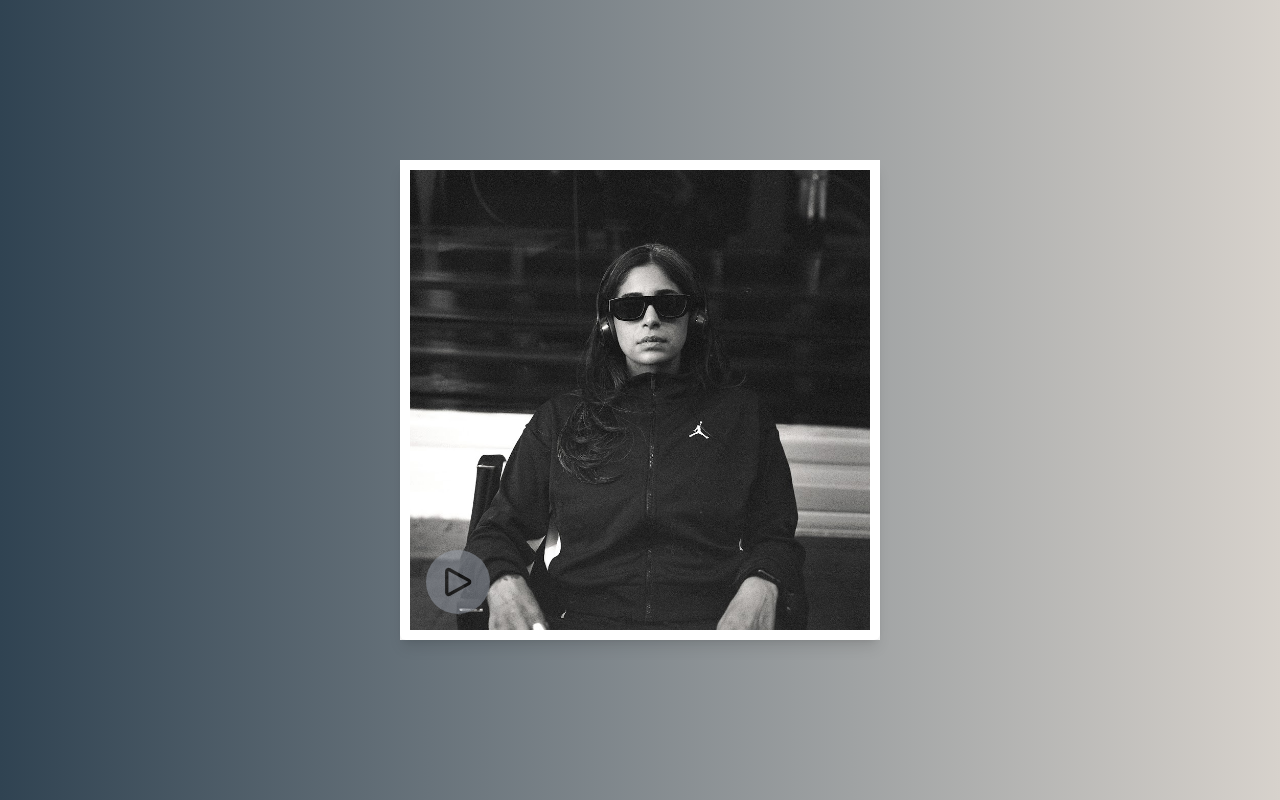
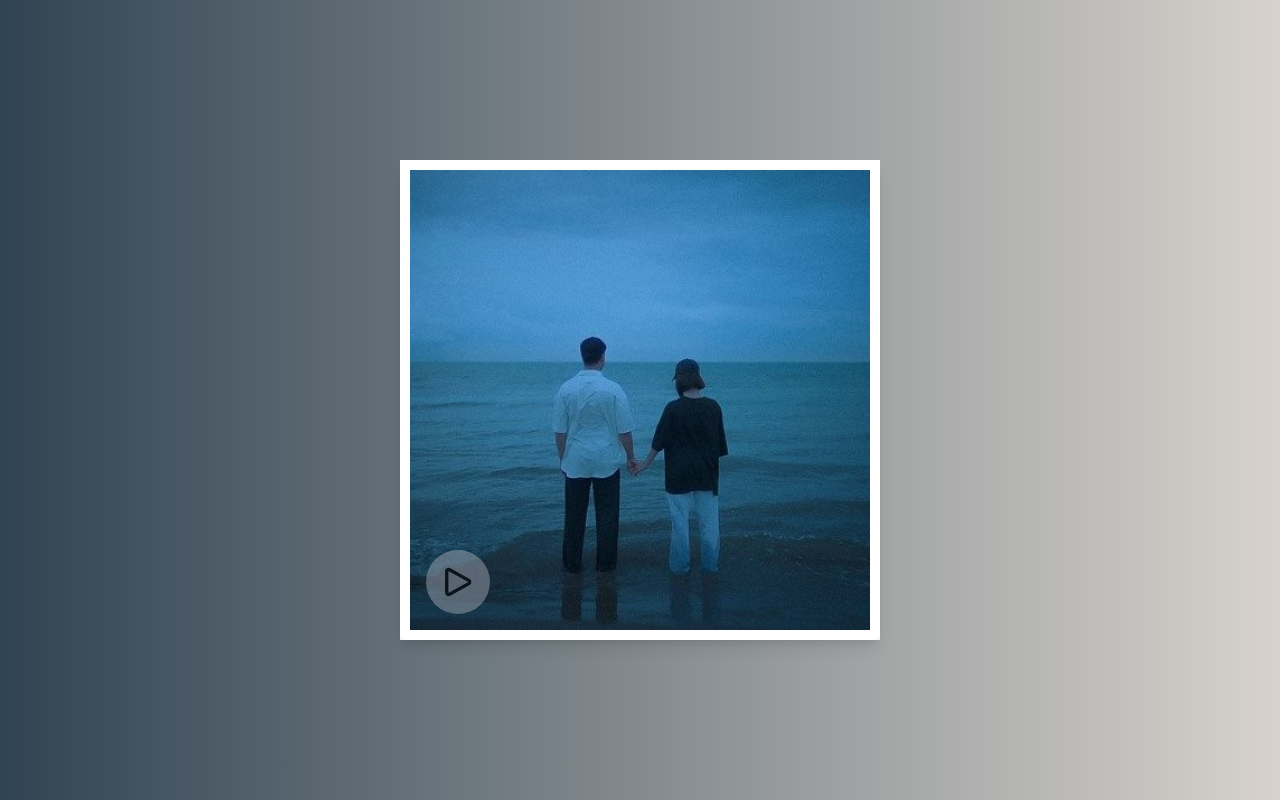
Before and after one commit to Amirhossein8118/music-player, a website: page index.html in a window 1280 px wide. Drawn offline with nearby package versions, Linux system fonts and the light colour scheme.

Commit message:
Update index.html

```diff
--- a/index.html
+++ b/index.html
@@ -16,7 +16,7 @@
   <audio src="content/musices/yadet-nare.mp3" id="audio"></audio>
   <section class="card relative w-[30rem] h-[30rem] bg-white shadow-lg rounded-md">
     <section class="imgBox absolute top-2.5 bottom-2.5 left-2.5 right-2.5 bg-black duration-1000 z-10">
-      <img alt="music cover" src="content/cover/Midooni-In-Donya.jpg" class="music-cover absolute left-0 w-full h-full object-cover">
+      <img alt="music cover" src="content/cover/yadet-Nare.jpg" class="music-cover absolute left-0 w-full h-full object-cover">
       <div class="on-img-play duration-500 bg-gray-400 opacity-50 rounded-full h-16 w-16 absolute bottom-4 left-4 flex justify-center items-center cursor-pointer">
         <svg xmlns="http://www.w3.org/2000/svg" fill="none" viewBox="0 0 24 24" stroke-width="2" stroke="currentColor" class="size-10">
         <path stroke-linecap="round" stroke-linejoin="round" d="M5.25 5.653c0-.856.917-1.398 1.667-.986l11.54 6.347a1.125 1.125 0 0 1 0 1.972l-11.54 6.347a1.125 1.125 0 0 1-1.667-.986V5.653Z" />
```
